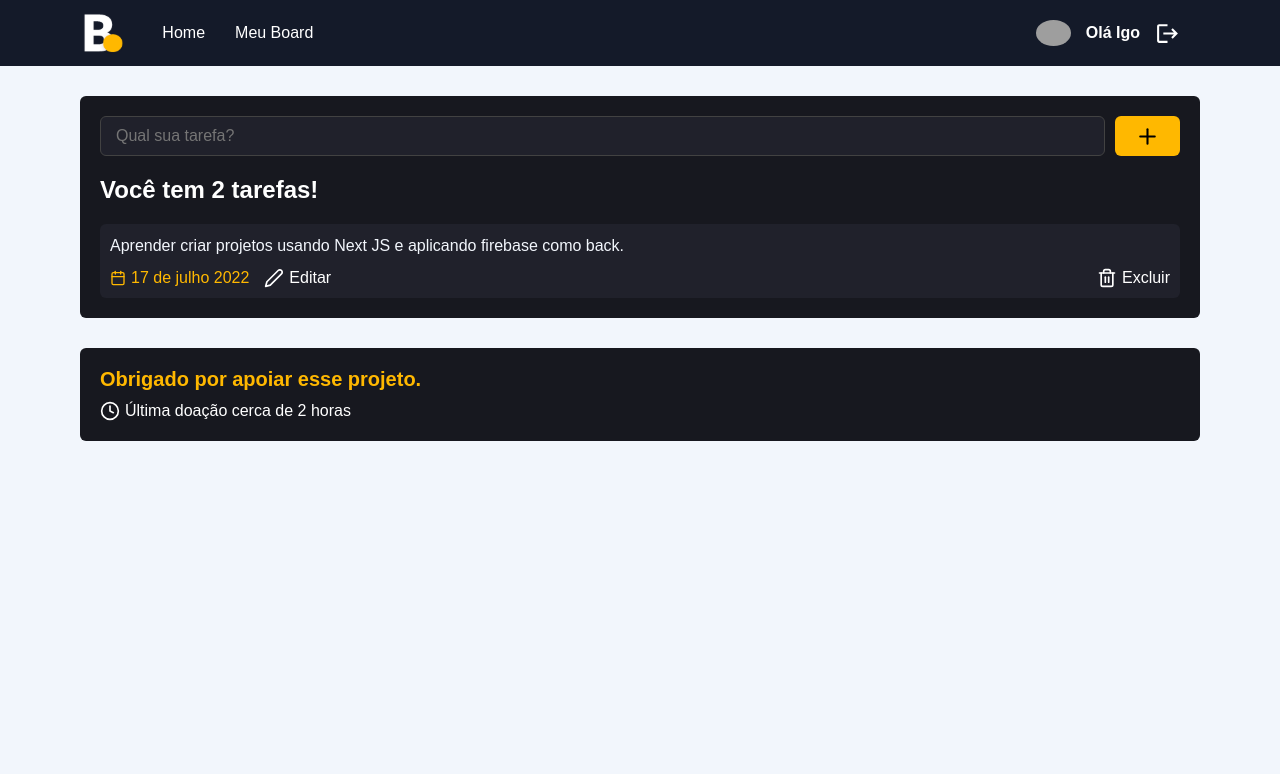
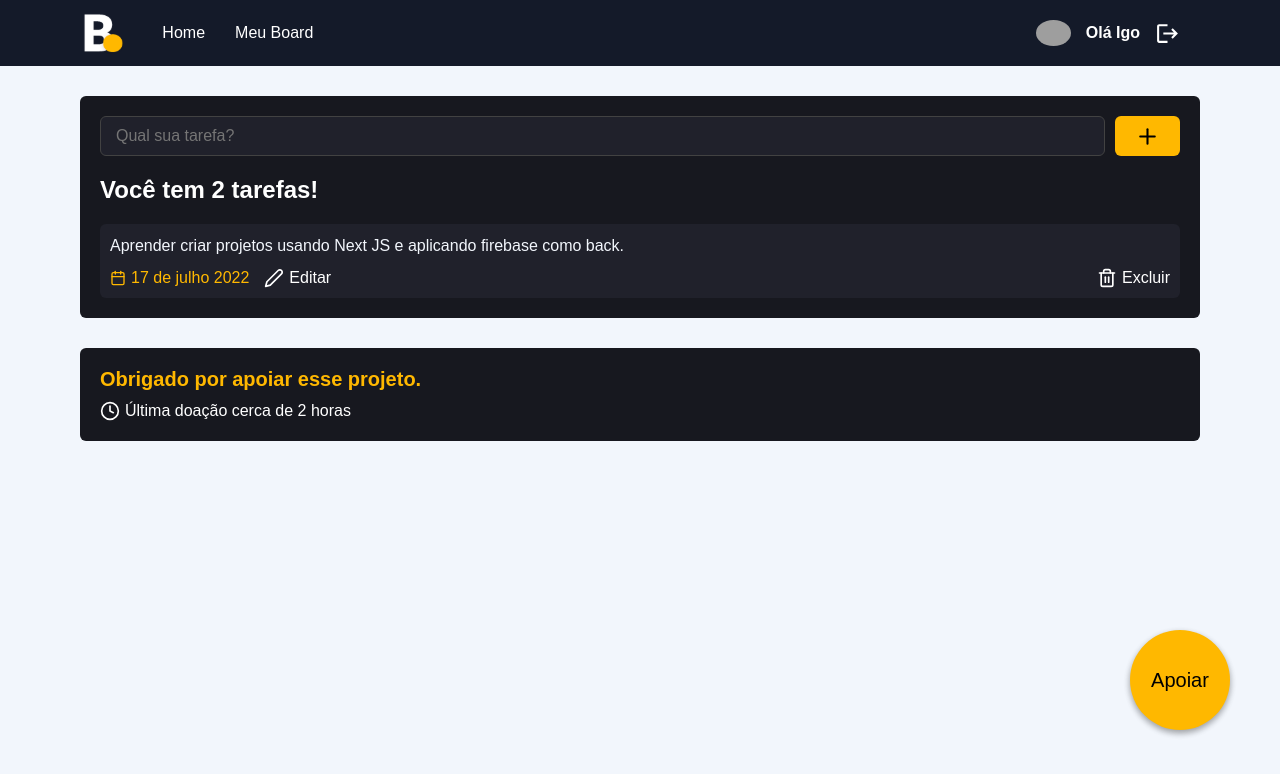
Before and after one commit to IgoCarvalho/next-board-app, a Next.js app: page /board in a window 1280 px wide. Shown: the top 774 px of the page. Built offline with nearby package versions, Linux system fonts and the light colour scheme; grey boxes are pictures that could not be loaded.

Commit message:
feat: create support button component

```diff
--- /dev/null
+++ b/src/components/SupportButton/index.tsx
@@ -0,0 +1,12 @@
+import Link from 'next/link'
+import styles from './styles.module.scss'
+
+export function SupportButton() {
+  return (
+    <div className={styles.donateContainer}>
+      <Link href="/donate">
+        <button>Apoiar</button>
+      </Link>
+    </div>
+  )
+}
--- /dev/null
+++ b/src/components/SupportButton/styles.module.scss
@@ -0,0 +1,21 @@
+.donateContainer {
+  position: absolute;
+  right: 5rem;
+  bottom: 7rem;
+  z-index: 100;
+
+  button {
+    border: none;
+    background-color: $app-secondary;
+    width: 10rem;
+    height: 10rem;
+    border-radius: 50%;
+    font-size: 2rem;
+    box-shadow: rgba(0, 0, 0, 0.16) 0px 3px 6px, rgba(0, 0, 0, 0.23) 0px 3px 6px;
+    transition: all 200ms;
+
+    &:hover {
+      transform: scale(1.2);
+    }
+  }
+}
--- a/src/pages/board/index.tsx
+++ b/src/pages/board/index.tsx
@@ -1,8 +1,9 @@
+import Head from 'next/head'
 import { FiCalendar, FiClock, FiEdit2, FiPlus, FiTrash2 } from 'react-icons/fi'
 
-import Head from 'next/head'
+import styles from './styles.module.scss'
 
-import styles from './styles.module.scss'
+import { SupportButton } from '../../components/SupportButton'
 
 function Board() {
   return (
@@ -56,6 +57,9 @@
           <span>Última doação cerca de 2 horas</span>
         </div>
       </div>
+
+      <SupportButton />
+
     </>
   )
 }
```
